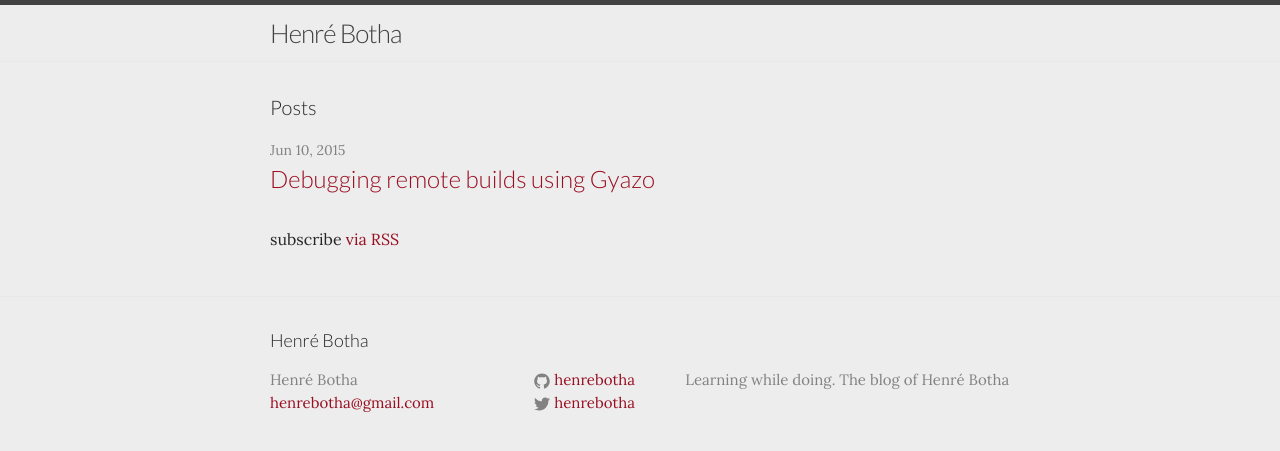
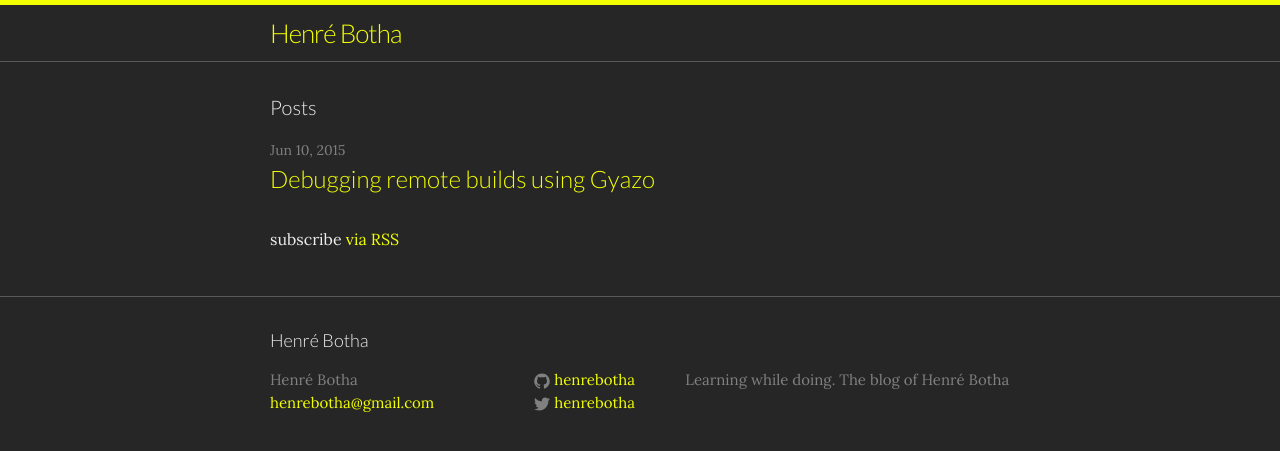
Before and after one commit to henrebotha/henrebotha.github.io, a Jekyll site: the page built from index.html, in a window 1280 px wide. Shown: the top 451 px of the page. Built offline with Jekyll 4.4.1, drawn with Linux system fonts in a browser that asks for light colours.

Commit message:
colour tweaks

```diff
--- a/_sass/_base.scss
+++ b/_sass/_base.scss
@@ -111,7 +111,7 @@ a {
  */
 blockquote {
     color: $grey-color;
-    border-left: 4px solid $grey-color-light;
+    border-left: 4px solid $grey-color-border;
     padding-left: $spacing-unit / 2;
     font-size: 18px;
     letter-spacing: -1px;
--- a/_sass/_layout.scss
+++ b/_sass/_layout.scss
@@ -2,8 +2,8 @@
  * Site header
  */
 .site-header {
-    border-top: 5px solid $grey-color-dark;
-    border-bottom: 1px solid $grey-color-light;
+    border-top: 5px solid $brand-color;
+    border-bottom: 1px solid $grey-color-border;
     min-height: 56px;
 
     // Positioning context for the mobile navigation icon
@@ -19,7 +19,7 @@
 
     &,
     &:visited {
-        color: $grey-color-dark;
+        // color: $grey-color-border;
     }
 }
 
@@ -46,7 +46,7 @@
         top: 9px;
         right: 30px;
         background-color: $background-color;
-        border: 1px solid $grey-color-light;
+        border: 1px solid $grey-color-border;
         border-radius: 5px;
         text-align: right;
 
@@ -64,7 +64,7 @@
                 height: 15px;
 
                 path {
-                    fill: $grey-color-dark;
+                    fill: $grey-color-border;
                 }
             }
         }
@@ -92,7 +92,7 @@
  * Site footer
  */
 .site-footer {
-    border-top: 1px solid $grey-color-light;
+    border-top: 1px solid $grey-color-border;
     padding: $spacing-unit 0;
 }
 
--- a/css/main.scss
+++ b/css/main.scss
@@ -13,11 +13,12 @@ $base-line-height: 1.5;
 
 $spacing-unit:     30px;
 
-$text-color:       hsla(0, 0%, 15%, 1);
-$background-color: hsla(0, 0%, 93%, 1.0);
-$brand-color:      hsla(352, 82%, 33%, 1);
+$text-color:       hsla(0, 0%, 93%, 1.0);
+$background-color: hsla(0, 0%, 15%, 1);
+$brand-color:      hsla(63, 100%, 50%, 1.0);
 
-$grey-color:       #828282;
+$grey-color:       hsla(0, 0%, 50%, 1.0);
+$grey-color-border: darken($grey-color, 15%);
 $grey-color-light: lighten($grey-color, 40%);
 $grey-color-dark:  darken($grey-color, 25%);
 
@@ -26,8 +27,6 @@ $content-width:    800px;
 
 $on-palm:          600px;
 $on-laptop:        800px;
-
-
 
 // Using media queries with like this:
 // @include media-query($on-palm) {
@@ -42,8 +41,6 @@ $on-laptop:        800px;
     }
 }
 
-
-
 // Import partials from `sass_dir` (defaults to `_sass`)
 @import
         "base",
```
